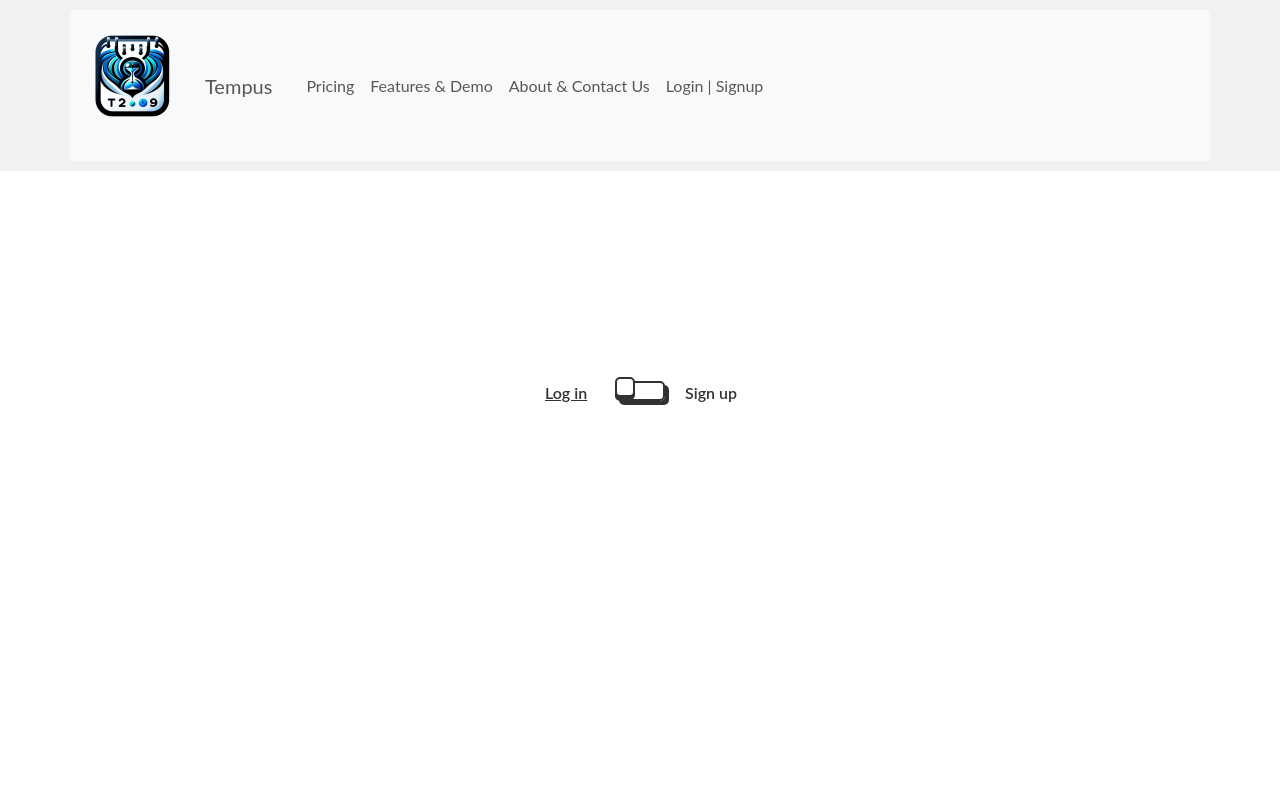
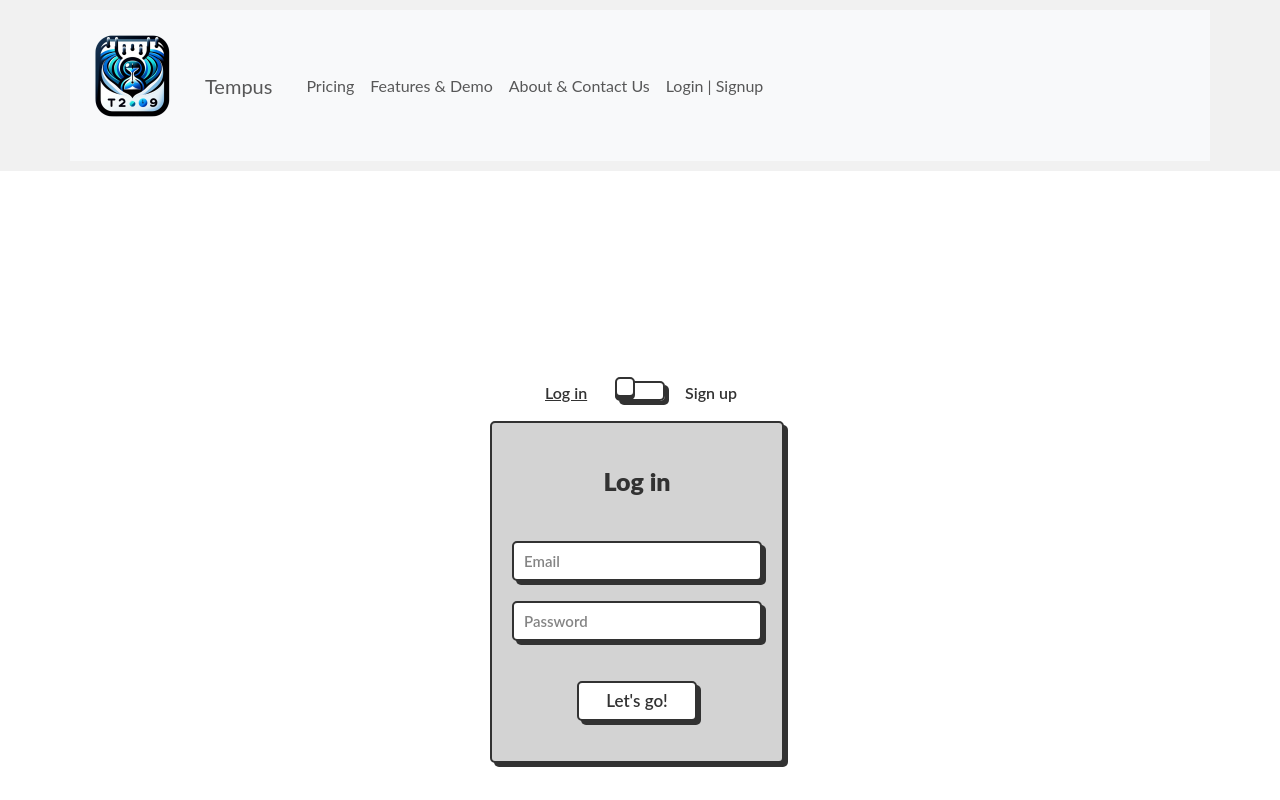
Before and after one commit to rjmcgee53192/tempusversion8, a React (Create React App) app: page /login-signup in a window 1280 px wide. Shown: the top 800 px of the page. Built offline with nearby package versions, Linux system fonts and the light colour scheme.

Commit message:
Update to direct to the Dashboard. #mab

```diff
--- a/src/pages/LoginSignupPage.js
+++ b/src/pages/LoginSignupPage.js
@@ -1,9 +1,9 @@
 import React, { useState } from 'react';
 import { useNavigate } from 'react-router-dom';
-import Navbar from '../components/Navbar'; // Ensure this path is correct
-import '../assets/css/TempusStyles.css'; // Ensure this path is correct
-import '../assets/css/flipCardStyles.css'; // Ensure this path is correct
-import authService from '../services/authService'; // Ensure you have implemented this service
+import Navbar from '../components/Navbar';
+import '../assets/css/TempusStyles.css';
+import '../assets/css/flipCardStyles.css';
+import authService from '../services/authService';
 
 const LoginSignupPage = () => {
     const [isLoginView, setIsLoginView] = useState(true); // True for login view, false for signup
@@ -55,11 +55,27 @@ const LoginSignupPage = () => {
                 <div className="wrapper">
                     <div className="card-switch">
                         <label className="switch">
-                            <input type="checkbox" className="toggle" onChange={handleToggleView} />
+                            <input type="checkbox" className="toggle" onChange={handleToggleView} checked={!isLoginView} />
                             <span className="slider"></span>
                             <span className="card-side"></span>
                             <div className="flip-card__inner" style={{transform: isLoginView ? 'rotateY(0)' : 'rotateY(180deg)'}}>
-                                {/* Login and Signup forms with onSubmit handlers */}
+                                <div className="flip-card__front">
+                                    <div className="title">Log in</div>
+                                    <form className="flip-card__form" onSubmit={handleLogin}>
+                                        <input className="flip-card__input" name="email" placeholder="Email" type="email" value={userDetails.email} onChange={handleChange} />
+                                        <input className="flip-card__input" name="password" placeholder="Password" type="password" value={userDetails.password} onChange={handleChange} />
+                                        <button className="flip-card__btn" type="submit">Let's go!</button>
+                                    </form>
+                                </div>
+                                <div className="flip-card__back">
+                                    <div className="title">Sign up</div>
+                                    <form className="flip-card__form" onSubmit={handleRegister}>
+                                        <input className="flip-card__input" name="name" placeholder="Name" type="text" value={userDetails.name} onChange={handleChange} />
+                                        <input className="flip-card__input" name="email" placeholder="Email" type="email" value={userDetails.email} onChange={handleChange} />
+                                        <input className="flip-card__input" name="password" placeholder="Password" type="password" value={userDetails.password} onChange={handleChange} />
+                                        <button className="flip-card__btn" type="submit">Confirm!</button>
+                                    </form>
+                                </div>
                             </div>
                         </label>
                     </div>
```
